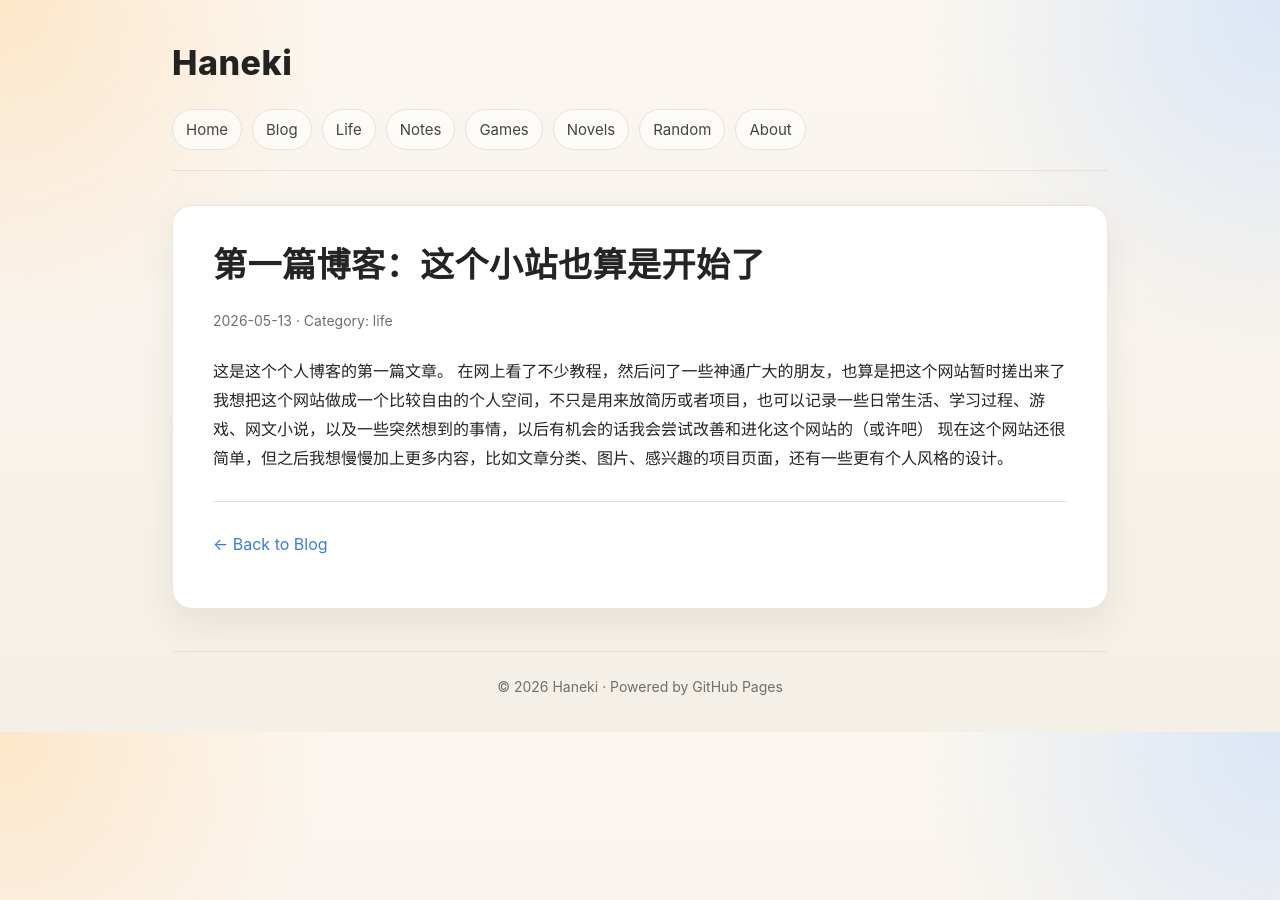
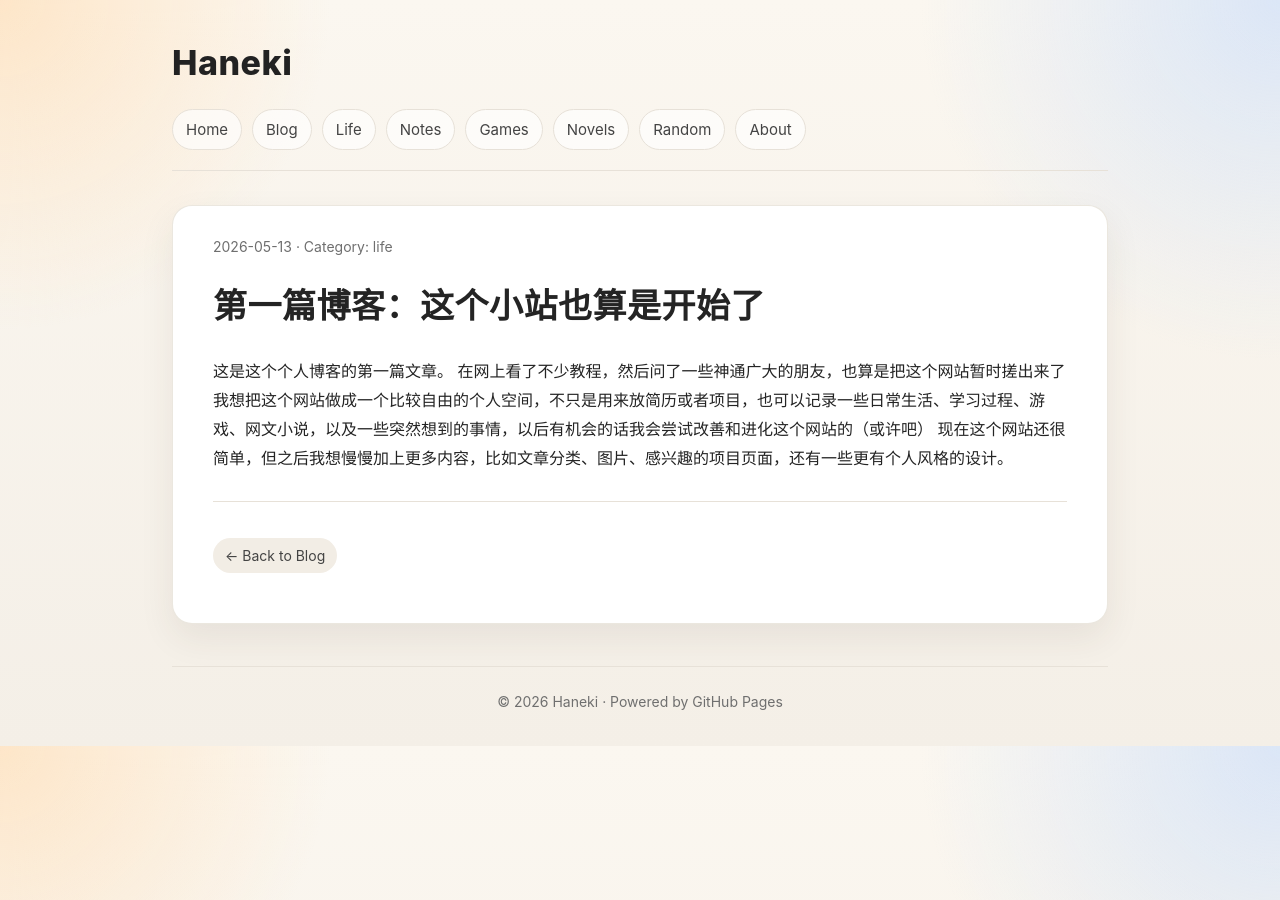
Before and after one commit to IkebeHaneki/ikebehaneki.github.io, a Jekyll site: the page built from _posts/2026-05-13-first-post.md, in a window 1280 px wide. Built offline with Jekyll 4.4.1, drawn with Linux system fonts in a browser that asks for light colours.

Commit message:
Enhance post layout with additional styling elements
Added a class to the article tag and wrapped content in a div for better styling.

```diff
--- a/_layouts/post.html
+++ b/_layouts/post.html
@@ -2,9 +2,7 @@
 layout: default
 ---
 
-<article>
-  <h1>{{ page.title }}</h1>
-
+<article class="post-page">
   <p class="post-meta">
     {{ page.date | date: "%Y-%m-%d" }}
     {% if page.categories %}
@@ -12,11 +10,15 @@ layout: default
     {% endif %}
   </p>
 
-  {{ content }}
+  <h1>{{ page.title }}</h1>
+
+  <div class="post-content">
+    {{ content }}
+  </div>
 
   <hr>
 
   <p>
-    <a href="{{ '/blog.html' | relative_url }}">← Back to Blog</a>
+    <a class="read-more" href="{{ '/blog.html' | relative_url }}">← Back to Blog</a>
   </p>
 </article>
```
